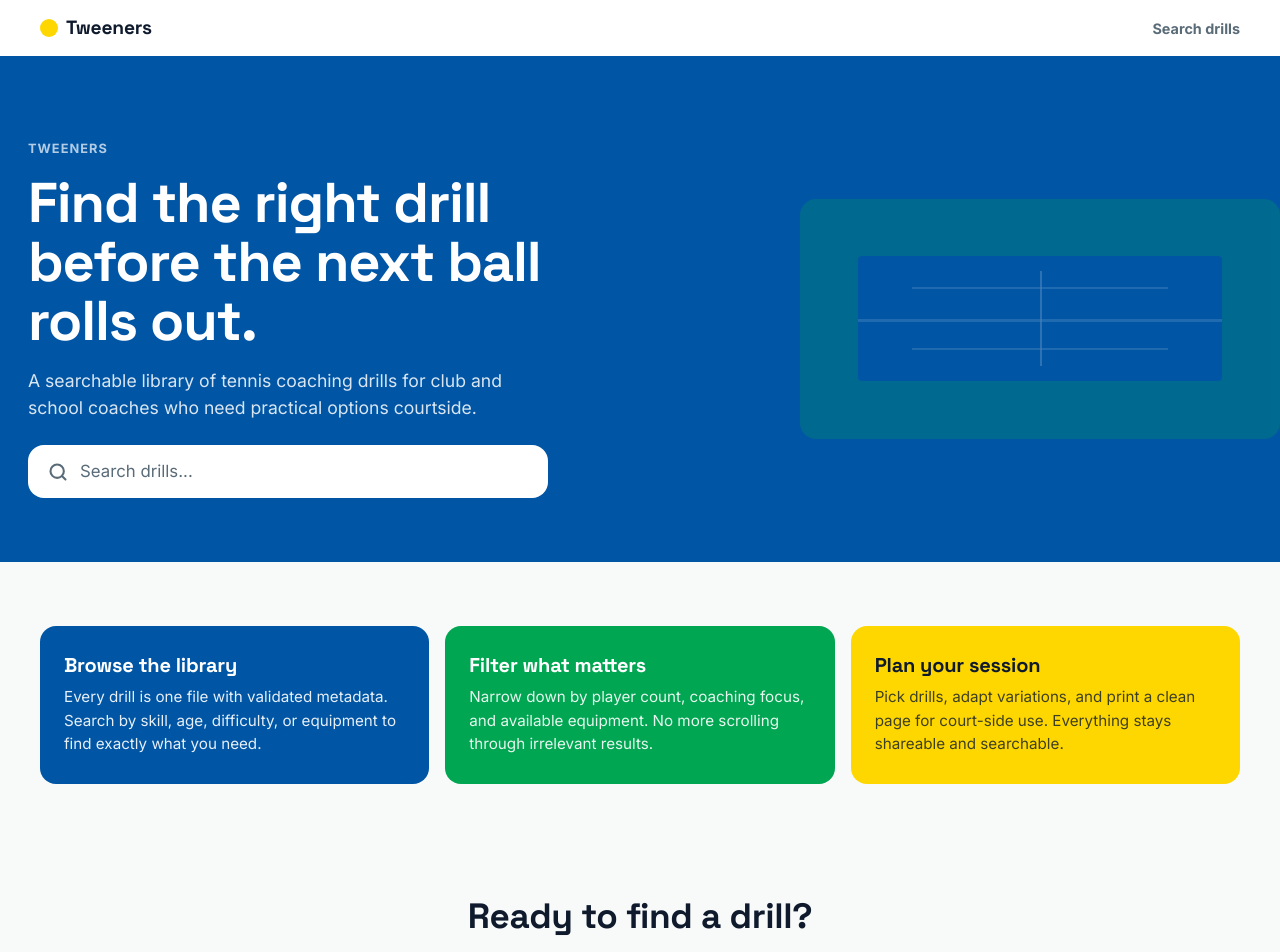
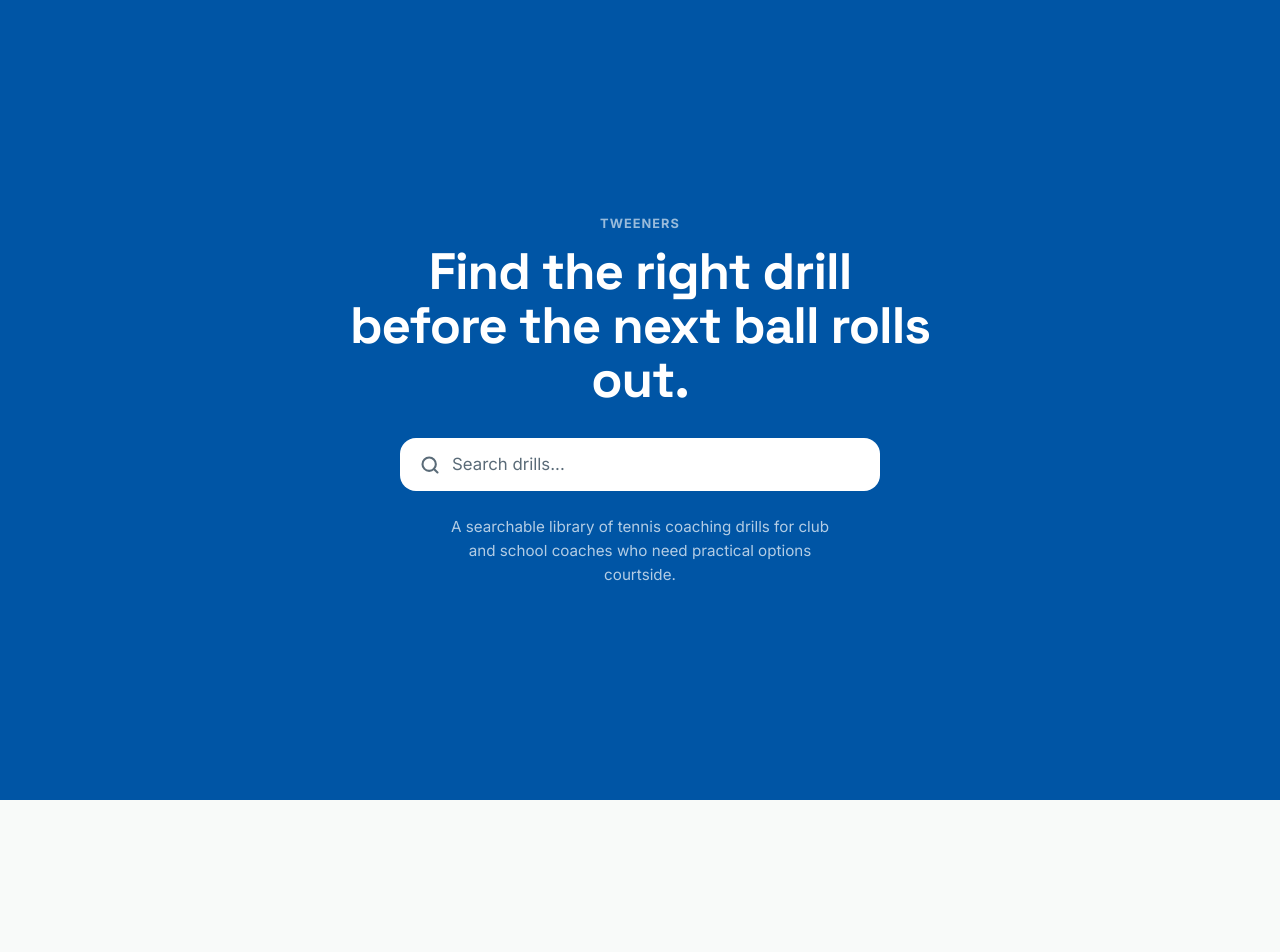
Before and after one commit to Samarinara/Tweeners, a SvelteKit app: page / in a window 1280 px wide. Shown: the top 952 px of the page. After the commit the page ends 800 px from the top, so only its background shows below. Built offline with nearby package versions, Linux system fonts and the light colour scheme.

Commit message:
Simplify homepage to single full-viewport pane
- Solid blue background, no scroll, no header
- Title centered at top, search bar in middle, flavour text below
- Hide sticky Header on homepage via path check in layout

```diff
--- a/src/routes/+layout.svelte
+++ b/src/routes/+layout.svelte
@@ -3,8 +3,11 @@
 	import favicon from '$lib/assets/favicon.svg';
 	import Header from '$lib/components/Header.svelte';
 	import { onNavigate } from '$app/navigation';
+	import { page } from '$app/stores';
 
 	let { children } = $props();
+
+	const isHome = $derived($page.url.pathname === '/');
 
 	onNavigate((navigation) => {
 		if (!document.startViewTransition) return;
@@ -20,5 +23,7 @@
 
 <svelte:head><link rel="icon" href={favicon} /></svelte:head>
 
-<Header />
+{#if !isHome}
+	<Header />
+{/if}
 {@render children()}
--- a/src/routes/+page.svelte
+++ b/src/routes/+page.svelte
@@ -1,7 +1,5 @@
 <script lang="ts">
-	import { resolve } from '$app/paths';
 	import SearchBar from '$lib/components/SearchBar.svelte';
-	import CourtIllustration from '$lib/components/CourtIllustration.svelte';
 	import { goto } from '$app/navigation';
 
 	let { data } = $props();
@@ -28,200 +26,56 @@
 </svelte:head>
 
 <main>
-	<section class="hero">
-		<div class="hero-content container">
-			<p class="hero-eyebrow">Tweeners</p>
-			<h1 class="hero-title">Find the right drill before the next ball rolls out.</h1>
-			<p class="hero-subtitle">
-				A searchable library of tennis coaching drills for club and school coaches who need
-				practical options courtside.
-			</p>
-			<div class="hero-search">
-				<SearchBar bind:value={query} {placeholder} onsubmit={handleSearch} />
-			</div>
-		</div>
-		<div class="hero-court" aria-hidden="true">
-			<CourtIllustration />
-		</div>
-	</section>
-
-	<section class="features">
-		<div class="container">
-			<div class="features-grid">
-				<div class="feature-card feature-card--blue">
-					<h2>Browse the library</h2>
-					<p>
-						Every drill is one file with validated metadata. Search by skill, age, difficulty, or
-						equipment to find exactly what you need.
-					</p>
-				</div>
-				<div class="feature-card feature-card--green">
-					<h2>Filter what matters</h2>
-					<p>
-						Narrow down by player count, coaching focus, and available equipment. No more scrolling
-						through irrelevant results.
-					</p>
-				</div>
-				<div class="feature-card feature-card--yellow">
-					<h2>Plan your session</h2>
-					<p>
-						Pick drills, adapt variations, and print a clean page for court-side use. Everything
-						stays shareable and searchable.
-					</p>
-				</div>
-			</div>
-		</div>
-	</section>
-
-	<section class="cta">
-		<div class="cta-inner container">
-			<h2>Ready to find a drill?</h2>
-			<a class="cta-button" href={resolve('/search')}>Search the library</a>
-		</div>
-	</section>
+	<p class="eyebrow">Tweeners</p>
+	<h1>Find the right drill<br />before the next ball rolls out.</h1>
+	<div class="search-wrapper">
+		<SearchBar bind:value={query} {placeholder} onsubmit={handleSearch} />
+	</div>
+	<p class="flavour">
+		A searchable library of tennis coaching drills for club and school coaches who need practical
+		options courtside.
+	</p>
 </main>
 
 <style>
-	.hero {
+	main {
+		display: flex;
+		flex-direction: column;
+		align-items: center;
+		justify-content: center;
+		height: 100dvh;
+		padding: 32px;
 		background: var(--blue);
 		color: var(--white);
-		padding: 64px 0 48px;
+		text-align: center;
 		overflow: hidden;
 	}
 
-	.hero-content {
-		display: grid;
-		gap: 16px;
-	}
-
-	.hero-eyebrow {
+	.eyebrow {
 		font-size: 0.8rem;
 		font-weight: 700;
 		letter-spacing: 0.08em;
 		text-transform: uppercase;
-		opacity: 0.7;
+		opacity: 0.6;
+		margin-bottom: 12px;
 	}
 
-	.hero-title {
-		font-size: clamp(2rem, 5vw, 3.5rem);
-		max-width: 640px;
+	h1 {
+		font-size: clamp(1.8rem, 5vw, 3.2rem);
+		max-width: 600px;
+		margin-bottom: 32px;
 	}
 
-	.hero-subtitle {
-		font-size: 1.1rem;
-		max-width: 520px;
-		opacity: 0.85;
+	.search-wrapper {
+		width: 100%;
+		max-width: 480px;
+	}
+
+	.flavour {
+		margin-top: 24px;
+		max-width: 400px;
+		font-size: 0.95rem;
+		opacity: 0.7;
 		line-height: 1.55;
 	}
-
-	.hero-search {
-		max-width: 520px;
-		margin-top: 8px;
-	}
-
-	.hero-court {
-		display: flex;
-		justify-content: center;
-		margin-top: 40px;
-		opacity: 0.25;
-	}
-
-	.features {
-		padding: 64px 0;
-	}
-
-	.features-grid {
-		display: grid;
-		gap: 16px;
-	}
-
-	.feature-card {
-		padding: 28px 24px;
-		border-radius: 16px;
-		color: var(--white);
-	}
-
-	.feature-card h2 {
-		font-size: 1.25rem;
-		margin-bottom: 8px;
-	}
-
-	.feature-card p {
-		font-size: 0.95rem;
-		line-height: 1.55;
-		opacity: 0.9;
-	}
-
-	.feature-card--blue {
-		background: var(--blue);
-	}
-
-	.feature-card--green {
-		background: var(--green);
-	}
-
-	.feature-card--yellow {
-		background: var(--yellow);
-		color: var(--ink);
-	}
-
-	.feature-card--yellow p {
-		opacity: 0.8;
-	}
-
-	.cta {
-		padding: 48px 0 80px;
-	}
-
-	.cta-inner {
-		display: flex;
-		flex-direction: column;
-		align-items: center;
-		gap: 20px;
-		text-align: center;
-	}
-
-	.cta h2 {
-		font-size: clamp(1.5rem, 3vw, 2.2rem);
-	}
-
-	.cta-button {
-		display: inline-flex;
-		align-items: center;
-		padding: 14px 28px;
-		background: var(--blue);
-		color: var(--white);
-		border-radius: 12px;
-		font-size: 1rem;
-		font-weight: 700;
-		text-decoration: none;
-		transition: background 150ms ease;
-	}
-
-	.cta-button:hover {
-		background: #004a92;
-	}
-
-	@media (min-width: 760px) {
-		.hero {
-			display: grid;
-			grid-template-columns: 1fr 1fr;
-			align-items: center;
-			gap: 40px;
-			padding: 80px 0 64px;
-		}
-
-		.hero-content {
-			max-width: 600px;
-		}
-
-		.hero-court {
-			margin-top: 0;
-			justify-content: flex-end;
-		}
-
-		.features-grid {
-			grid-template-columns: repeat(3, 1fr);
-		}
-	}
 </style>
```
